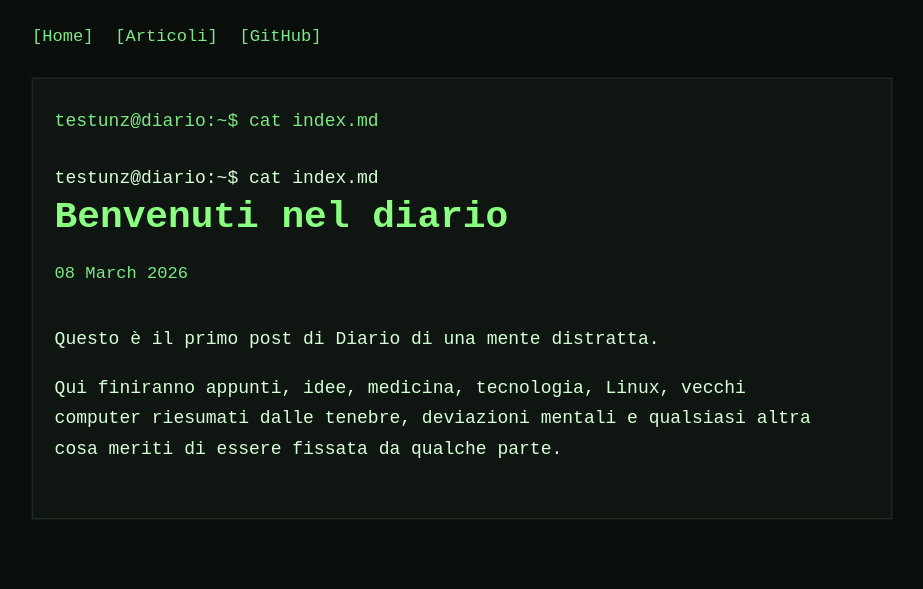
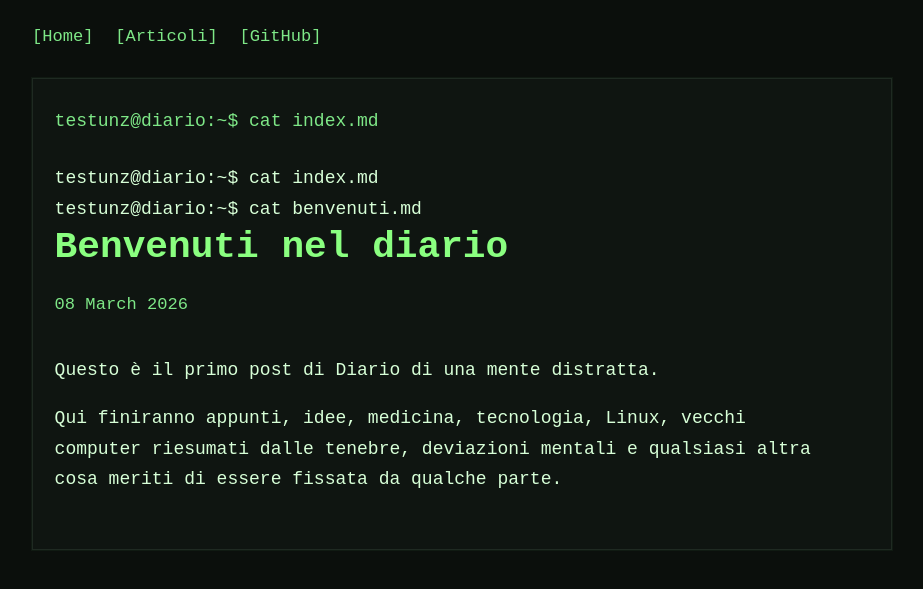
Before and after one commit to testunz/testunz.github.io, a Jekyll site: the page built from _posts/2026-03-08-benvenuti.md, in a window 1280 px wide. Shown: the top 589 px of the page, without its empty margins (178-1101 px from the left). Built offline with Jekyll 4.4.1, drawn with Linux system fonts in a browser that asks for light colours.

Commit message:
Add terminal command display to post layout

```diff
--- a/_layouts/post.html
+++ b/_layouts/post.html
@@ -4,8 +4,13 @@ layout: default
 
 <article class="post">
 
+  <div class="terminal-line">
+    testunz@diario:~$ cat {{ page.slug }}.md
+  </div>
+
   <header class="post-header">
     <h1>{{ page.title }}</h1>
+
     <div class="post-meta">
       {{ page.date | date: "%d %B %Y" }}
     </div>
```
